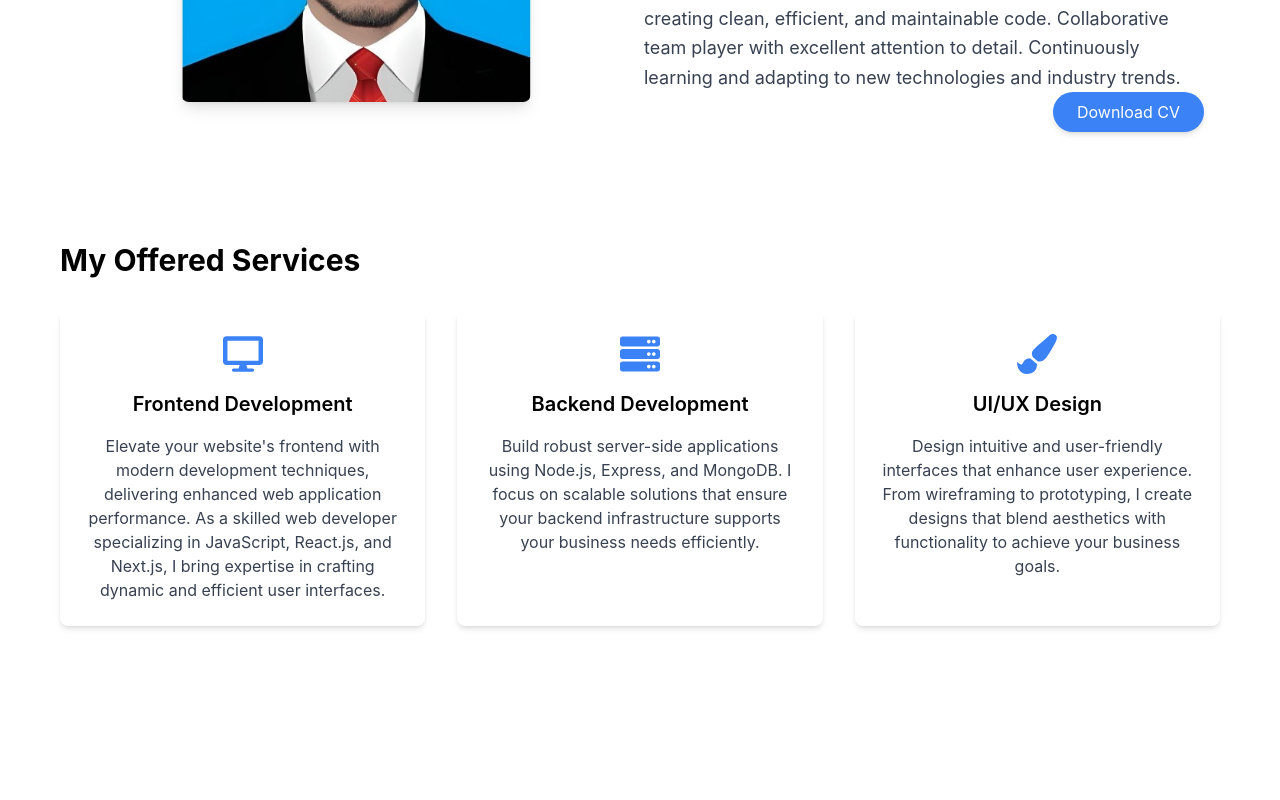
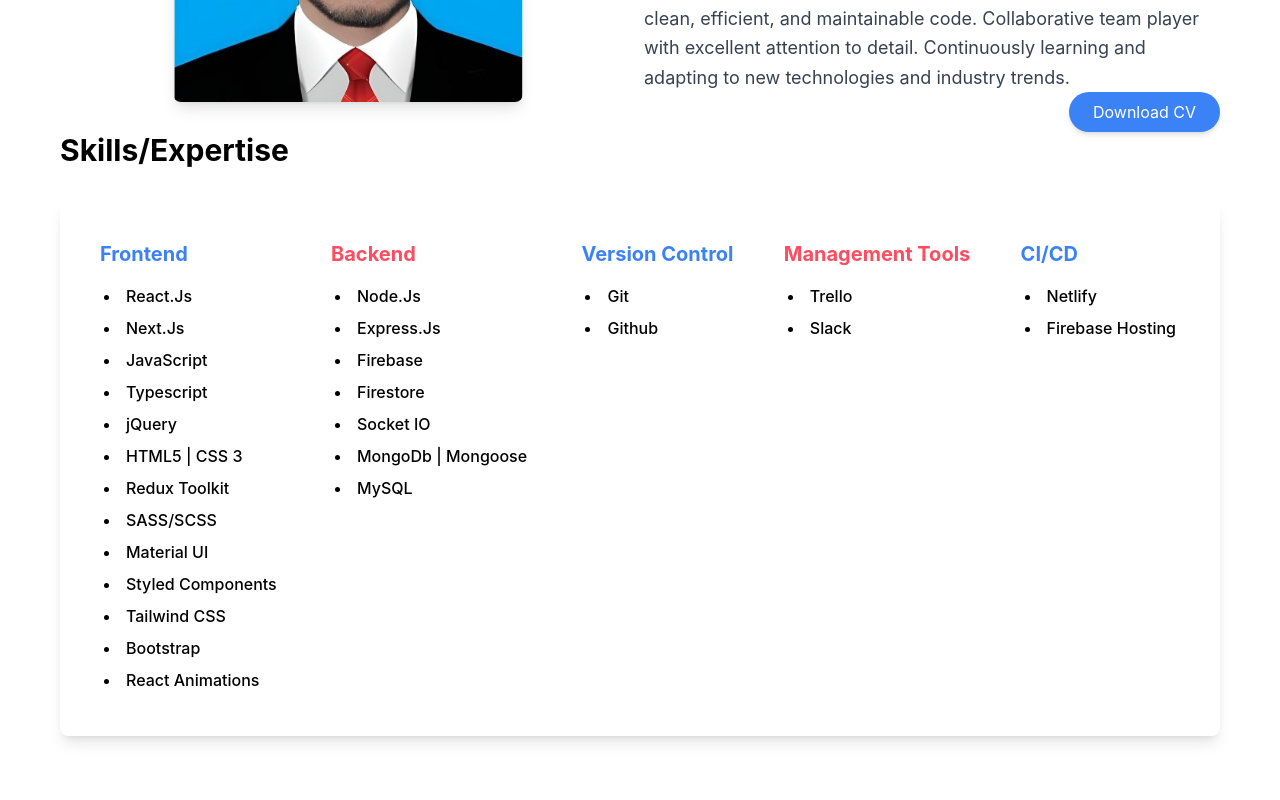
Before and after one commit to kamranalig/kamran_portfolio, a React (Vite) app: page / in a window 1280 px wide. Shown: the part 1060-1860 px from the top of the page. Before the commit the page ends 1726 px from the top, so only its background shows below. Built offline with nearby package versions, Linux system fonts and the light colour scheme.

Commit message:
skills section added

```diff
--- a/src/components/about/index.jsx
+++ b/src/components/about/index.jsx
@@ -1,8 +1,9 @@
 import React from "react";
+import Skills from "../skills";
 
 const About = () => {
   return (
-    <div className="max-w-[1160px] mx-auto my-[70px] px-4" id="about">
+    <div className="max-w-[1160px] mx-auto my-[70px]" id="about">
       <div className="flex flex-col lg:flex-row w-full gap-2 justify-center items-center">
         <div className="w-full lg:w-1/2 text-center lg:text-right mb-8 lg:mb-0">
           <img
@@ -40,6 +41,7 @@
           </a>
         </div>
       </div>
+      <Skills />
     </div>
   );
 };
--- /dev/null
+++ b/src/components/skills/index.jsx
@@ -0,0 +1,58 @@
+import React from "react";
+
+const Skills = () => {
+  return (
+    <div>
+      <h3 className="text-3xl font-bold mb-8">Skills/Expertise</h3>
+      <div className="flex justify-between bg-white shadow-lg p-10 rounded-lg">
+        <div className="front">
+          <h3 className=" text-xl font-bold mb-3 text-[#3B82F6]">Frontend</h3>
+          <li className=" text-base p-1 font-medium">React.Js</li>
+          <li className=" text-base p-1 font-medium">Next.Js</li>
+          <li className=" text-base p-1 font-medium">JavaScript</li>
+          <li className=" text-base p-1 font-medium">Typescript</li>
+          <li className=" text-base p-1 font-medium">jQuery</li>
+          <li className=" text-base p-1 font-medium">HTML5 | CSS 3</li>
+          <li className=" text-base p-1 font-medium">Redux Toolkit</li>
+          <li className=" text-base p-1 font-medium">SASS/SCSS</li>
+          <li className=" text-base p-1 font-medium">Material UI</li>
+          <li className=" text-base p-1 font-medium">Styled Components</li>
+          <li className=" text-base p-1 font-medium">Tailwind CSS</li>
+          <li className=" text-base p-1 font-medium">Bootstrap</li>
+          <li className=" text-base p-1 font-medium">React Animations</li>
+        </div>
+        <div className="Backend">
+          <h3 className=" text-xl font-bold mb-3 text-[#FF4C60]">Backend</h3>
+          <li className=" text-base p-1 font-medium">Node.Js</li>
+          <li className=" text-base p-1 font-medium">Express.Js</li>
+          <li className=" text-base p-1 font-medium">Firebase</li>
+          <li className=" text-base p-1 font-medium">Firestore</li>
+          <li className=" text-base p-1 font-medium">Socket IO</li>
+          <li className=" text-base p-1 font-medium">MongoDb | Mongoose</li>
+          <li className=" text-base p-1 font-medium">MySQL</li>
+        </div>
+        <div className="Version Control">
+          <h3 className=" text-xl font-bold mb-3 text-[#3B82F6]">
+            Version Control
+          </h3>
+          <li className=" text-base p-1 font-medium">Git</li>
+          <li className=" text-base p-1 font-medium">Github</li>
+        </div>
+        <div className="Management Tools">
+          <h3 className=" text-xl font-bold mb-3 text-[#FF4C60]">
+            Management Tools
+          </h3>
+          <li className=" text-base p-1 font-medium">Trello</li>
+          <li className=" text-base p-1 font-medium">Slack</li>
+        </div>
+        <div className="CI/CD">
+          <h3 className=" text-xl font-bold mb-3 text-[#3B82F6]">CI/CD</h3>
+          <li className=" text-base p-1 font-medium">Netlify</li>
+          <li className=" text-base p-1 font-medium">Firebase Hosting</li>
+        </div>
+      </div>
+    </div>
+  );
+};
+
+export default Skills;
```
